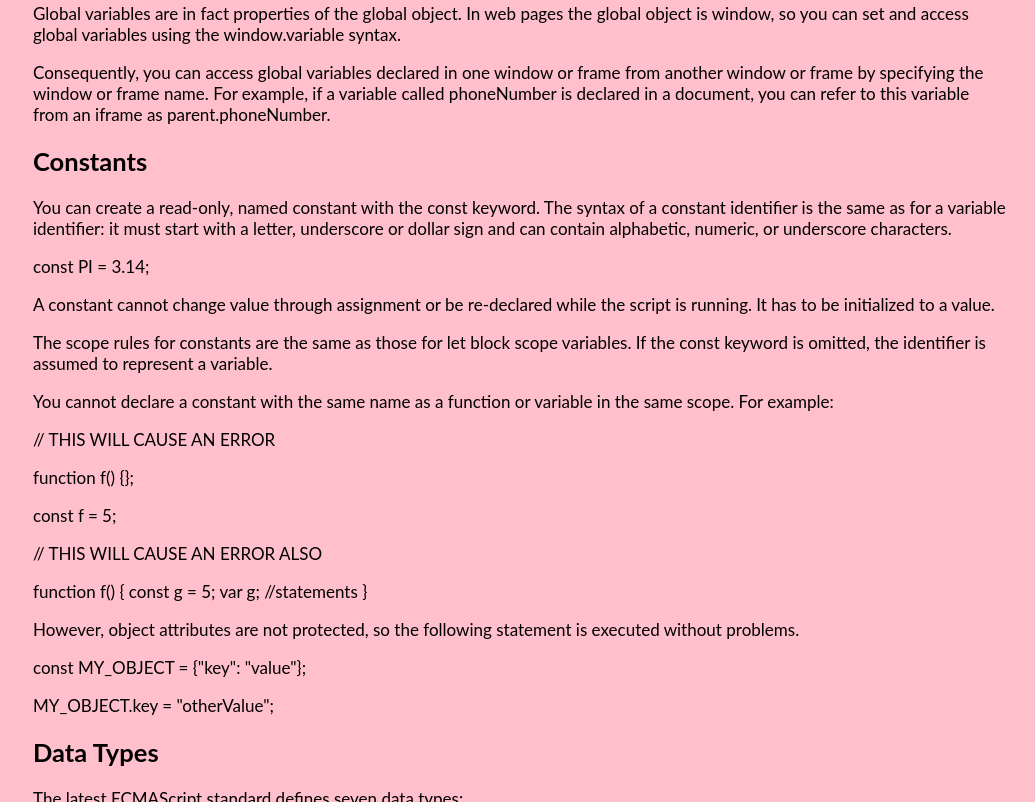
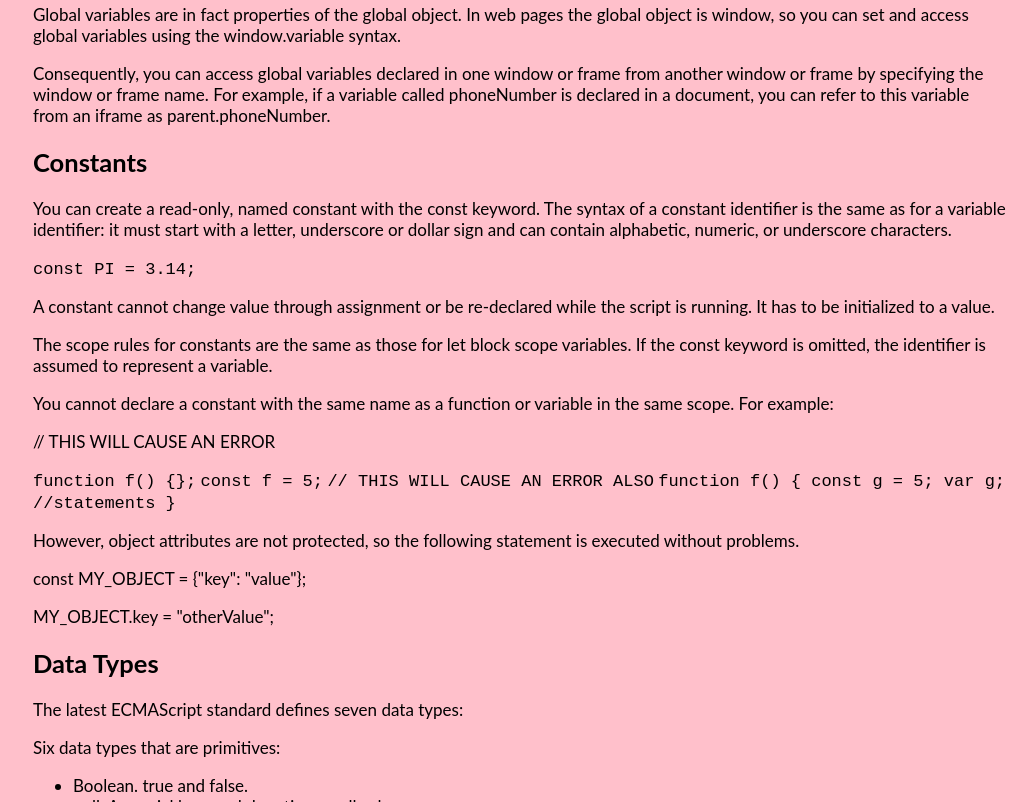
Before and after one commit to mbekimolly/webiste, a plain HTML site: page index.html in a window 1280 px wide. Shown: the part 2190-2992 px from the top of the page, without its empty margins (245-1280 px from the left). Drawn offline with Linux system fonts and the light colour scheme.

Commit message:
All codes

```diff
--- a/index.html
+++ b/index.html
@@ -107,10 +107,10 @@
       <h2>Hello world</h2>
         <article>
 <p>To get started with writing JavaScript, open the Scratchpad and write your first "Hello world" JavaScript code:</p>
-<p>function greetMe(yourName) {
+<code>function greetMe(yourName) {
       alert("Hello " + yourName);
     }
-    greetMe("World");</p>
+    greetMe("World");</code>
     <p>Select the code in the pad and hit Ctrl+R to watch it unfold in your browser!</p>
 	</article>
 	</section>
@@ -153,19 +153,19 @@
 	<p>Consequently, you can access global variables declared in one window or frame from another window or frame by specifying the window or frame name. For example, if a variable called phoneNumber is declared in a document, you can refer to this variable from an iframe as parent.phoneNumber.</p>
 	<h2>Constants</h2>
 	<p>You can create a read-only, named constant with the const keyword. The syntax of a constant identifier is the same as for a variable identifier: it must start with a letter, underscore or dollar sign and can contain alphabetic, numeric, or underscore characters.</p>
-	<p>const PI = 3.14;</p>
+	<code>const PI = 3.14;</code>
 <p>A constant cannot change value through assignment or be re-declared while the script is running. It has to be initialized to a value.</p>
 <p>The scope rules for constants are the same as those for let block scope variables. If the const keyword is omitted, the identifier is assumed to represent a variable.</p>
 <p>You cannot declare a constant with the same name as a function or variable in the same scope. For example:</p>
 <p>// THIS WILL CAUSE AN ERROR</P>
-    <p>function f() {};</p>
-    <p>const f = 5;</p>
-   <p> // THIS WILL CAUSE AN ERROR ALSO</p>
-   <p> function f() {
+    <code>function f() {};</code>
+    <code>const f = 5;</code>
+   <code> // THIS WILL CAUSE AN ERROR ALSO</code>
+   <code> function f() {
       const g = 5;
       var g;
       //statements
-    }</p>
+    }</code>
 <p>However, object attributes are not protected, so the following statement is executed without problems.</p>
 <p>const MY_OBJECT = {"key": "value"};</p>
    <p> MY_OBJECT.key = "otherValue";</p>
```
